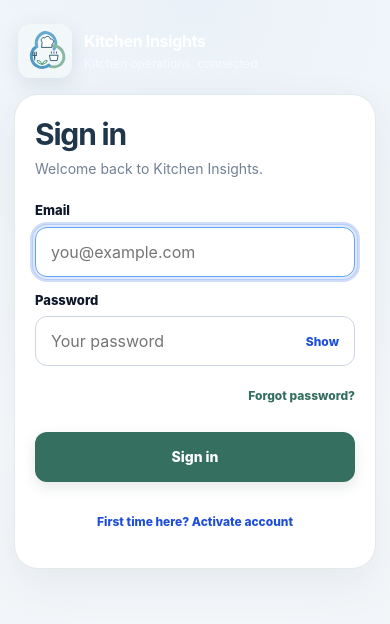
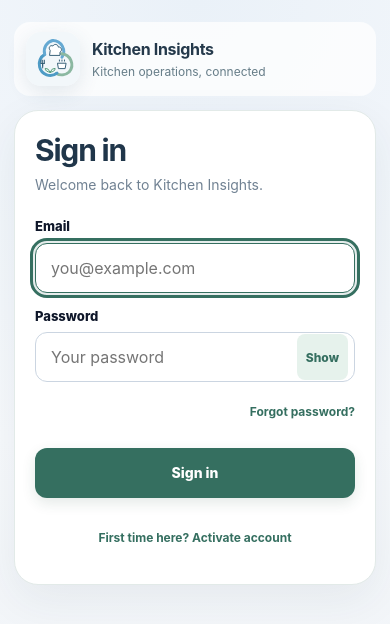
Before and after one commit to stucottam-maker/stackblitz-azteca-rekki-insights, a Next.js app: page /login in a window 390 px wide. Shown: the top 624 px of the page. Built offline with nearby package versions, Linux system fonts and the light colour scheme.

Commit message:
Fix login contrast and remove remaining electric-blue authentication controls

```diff
--- a/app/ui-system.css
+++ b/app/ui-system.css
@@ -894,3 +894,23 @@ body > .app-shell > .sidebar .brand-mark.ki-brand-image img,
   .reports-page .reports-tab-clean.reports-tab-clean-active {color:#fff!important}
   .ingredients-page .ingredients-empty-state {padding:26px 16px;min-height:180px}
 }
+
+/* Final auth polish: accessible contrast and unified sage interactions. */
+.login-page .login-simple-brand {color:#24394b!important}
+.login-page .login-brand-copy strong {color:#24394b!important}
+.login-page .login-brand-copy span {color:#667d88!important}
+.login-page .login-mode-switch,
+.login-page .login-forgot-link {color:#356f60!important;font-weight:750!important}
+.login-page .login-mode-switch:hover,
+.login-page .login-forgot-link:hover {color:#27584e!important}
+.login-page .login-password-toggle {color:#356f60!important;background:#e6f2ec!important}
+.login-page .login-field input:focus {border-color:#356f60!important;outline-color:#356f60!important;box-shadow:0 0 0 3px rgba(53,111,96,.12)!important}
+.login-page .login-heading .eyebrow {color:#356f60!important}
+.login-page .login-button {background:#356f60!important;color:#fff!important;border-color:#356f60!important}
+.login-page .login-button:hover {background:#27584e!important}
+.login-page .login-v2-logo-image {border-radius:15px!important}
+@media(max-width:640px){
+  .login-page .login-simple-brand {background:rgba(255,255,255,.75)!important;border-radius:16px!important;padding:10px 12px!important}
+  .login-page .login-brand-copy strong {color:#24394b!important}
+  .login-page .login-brand-copy span {color:#667d88!important}
+}
```
